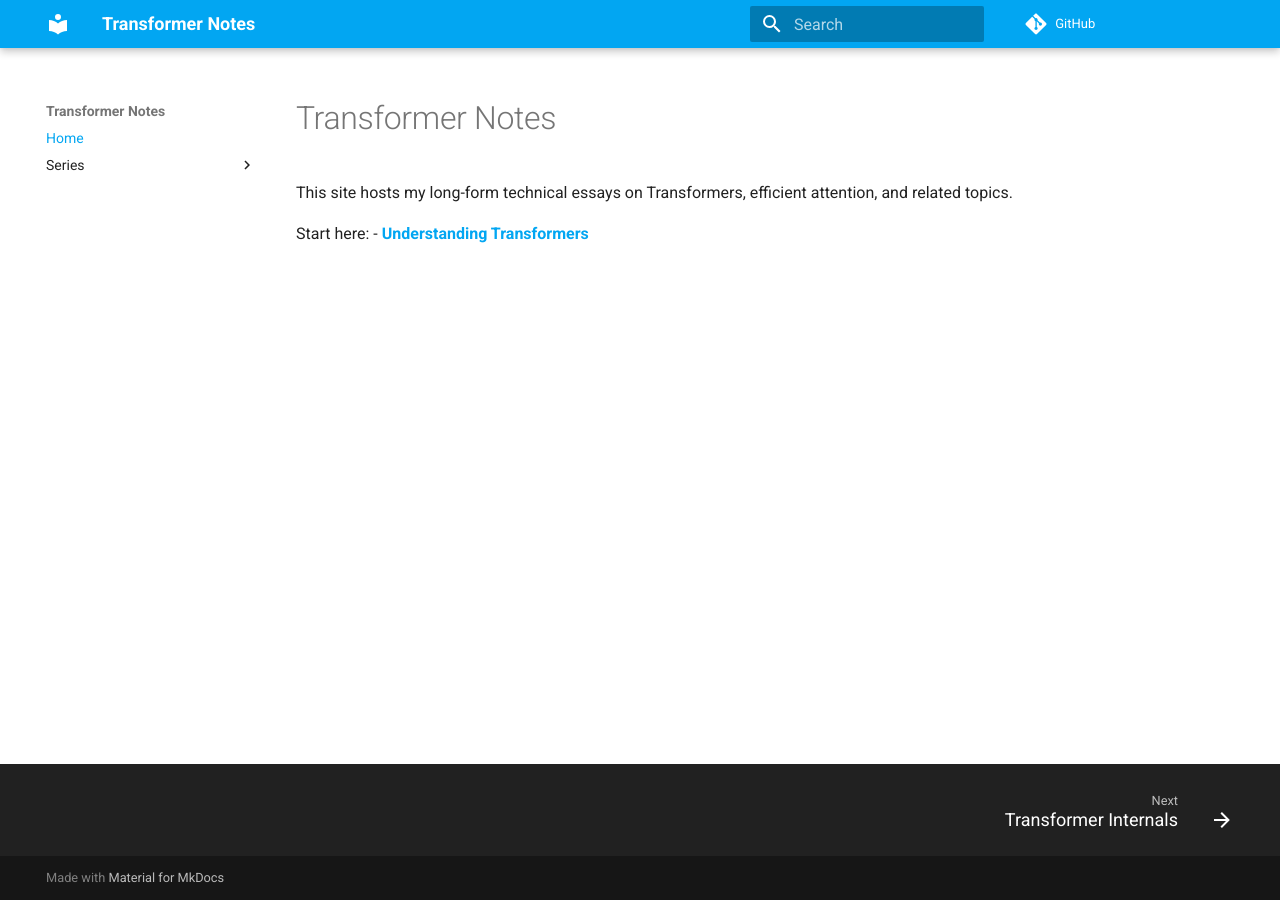
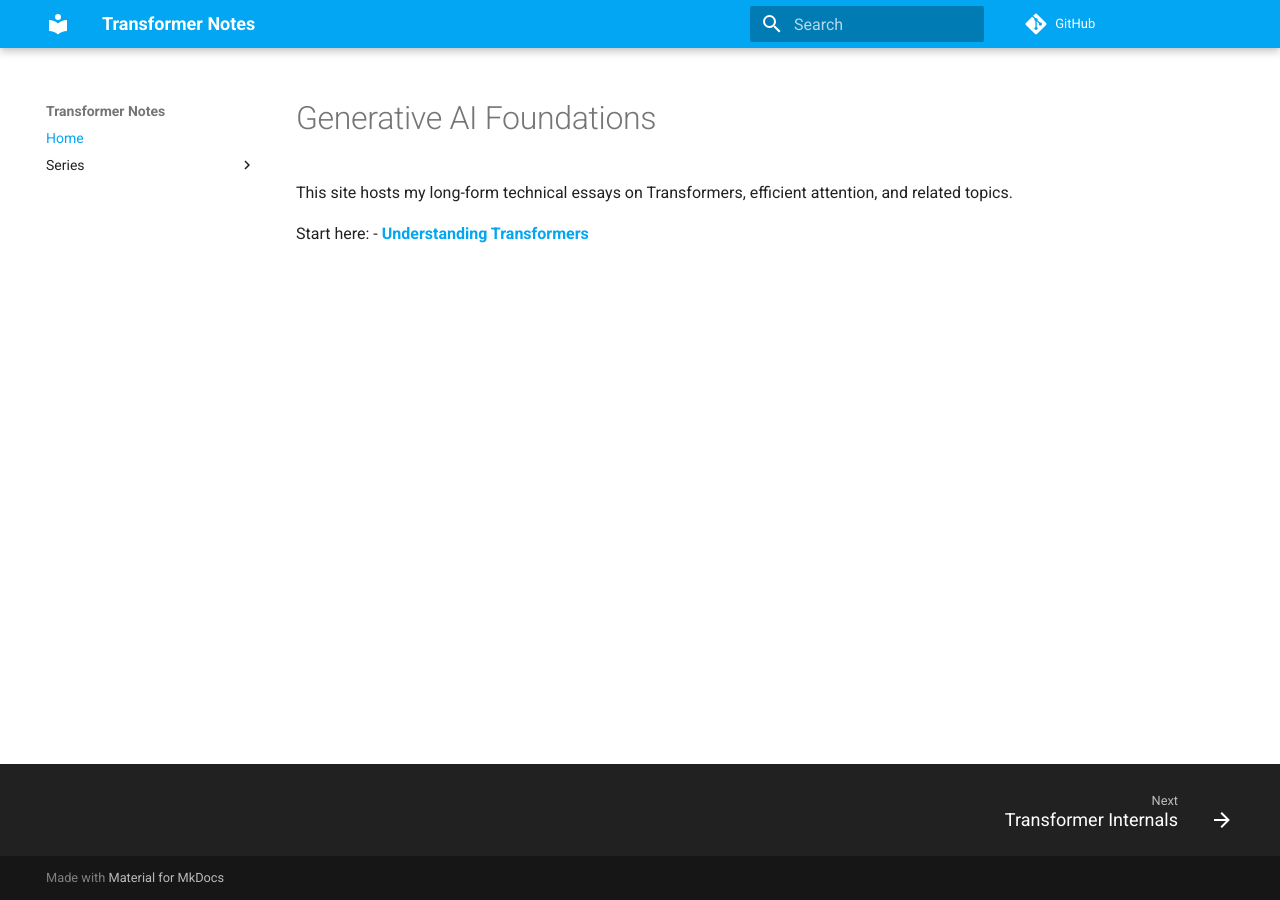
Before and after one commit to PranavSriram18/genai_foundations, an MkDocs documentation site: the page built from docs/index.md, in a window 1280 px wide. Built offline with MkDocs 1.6.1 and Material for MkDocs 9.7.7, drawn with Linux system fonts in a browser that asks for light colours; comment, search, counter and statistics services are not loaded.

Commit message:
site rename

```diff
--- a/docs/index.md
+++ b/docs/index.md
@@ -1,4 +1,4 @@
-# Transformer Notes
+# Generative AI Foundations
 
 This site hosts my long-form technical essays on Transformers, efficient attention, and related
 topics.
```
